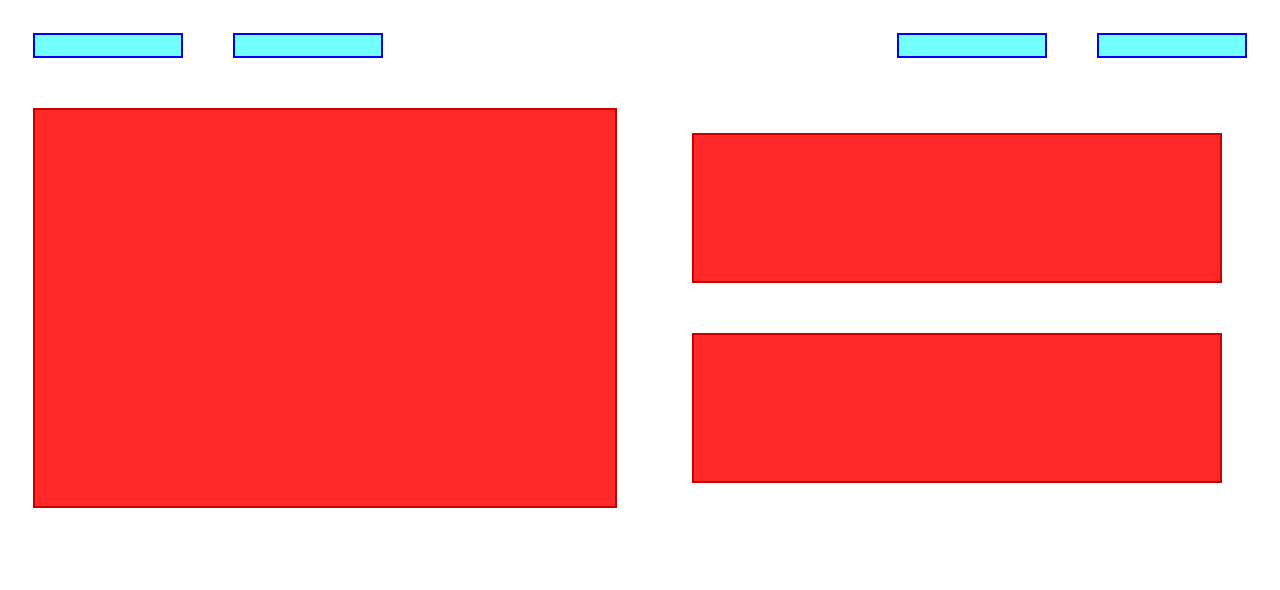
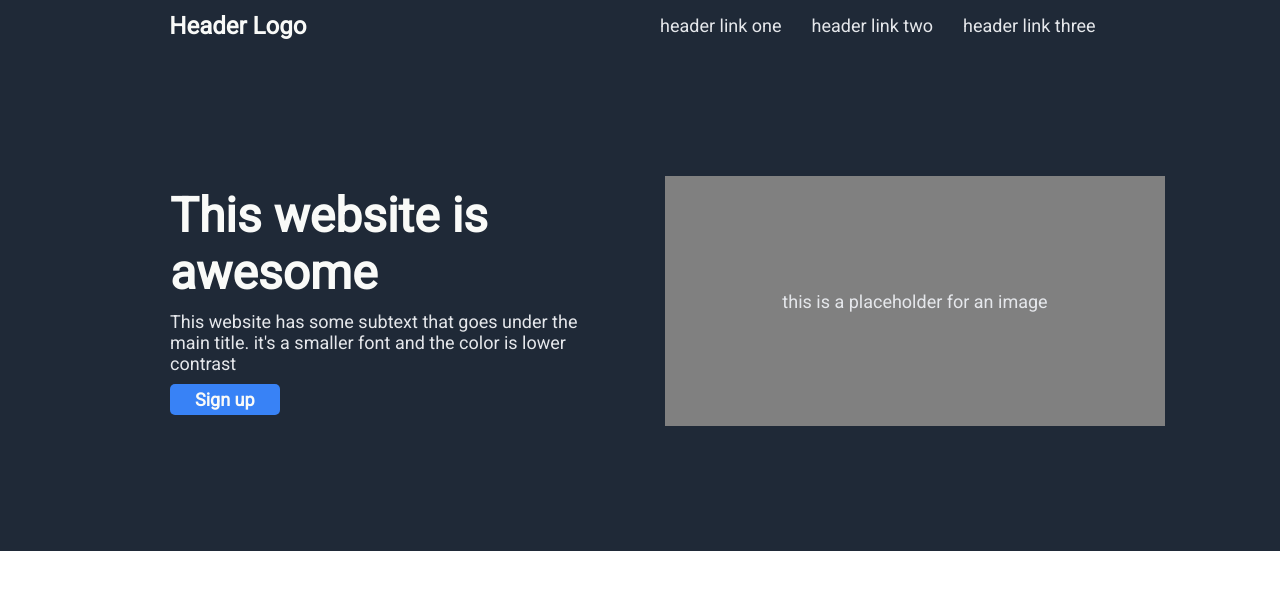
Before and after one commit to singhutsav5502/OdinProjectThings, a plain HTML site: page index.html in a window 1280 px wide. Drawn offline with Linux system fonts and the light colour scheme.

Commit message:
Header and Hero

```diff
--- a/index.css
+++ b/index.css
@@ -1,38 +1,80 @@
 html{
     box-sizing:border-box;
-    /* font-family: lato; */
+    font-family: Roboto;
+}
+*{
+    margin:0px;
+    padding:0px;
 }
 *,*:before,*:after{
     box-sizing:inherit;
 }
 
-.container{
+/* HEADER */
+.header{
+    display:flex;
+    background-color:#1F2937;
+    align-items:center;
+    justify-content: space-around;
+}
+.header.right{
     display:flex;
 }
-.container.top div{
-    background-color: rgba(0, 255, 255, 0.548);
-    border: 2px solid blue;
-    height:25px;
-    margin:25px;
-    width:150px;
+.header .one{
+    font-size:24px;
+    font-weight:bold;
+    color:#F9FAF8;
 }
-.container.top .three{
-    margin-left:auto;
+.header.right div{
+    color:#E5E7EB;
+    font-size: 18px;
+    margin:15px;
 }
-.mid div{
-    background-color:rgba(255, 0, 0, 0.849);
-    border:2px solid rgb(202, 0, 0);
-    flex:1;
-    margin:25px;
+
+/* HERO */
+.Hero{
+    background-color: #1F2937;
+    display: flex;
+    justify-content: center;
+    align-items: center;
+    height:500px;
 }
-.container.mid .left{
-    height:400px;
+.Left{
+    display: flex;
+    flex-direction: column;
+    justify-content: space-between;
+    margin: 50px;
+    width:450px;
 }
-.container.mid .right{
-    background-color: white;
-    border:none;
-    display:flex;
-    flex-direction: column;
-    height:400px;
+.Left div{
+    margin:5px;
+}
+.HeroText{
+    font-size: 48px;
+    color: #F9FAF8;
+    font-weight: bold;
+}
+.SubText{
+    font-size:18px;
+    color:#E5E7EB;
+    flex-wrap: wrap;
+}
+.SignUp{
+    background-color: #3882F6;
+    font-size:18px;
+    font-weight:900;
+    color:#F9FAF8;
+    width:fit-content;
+    padding:5px 25px;
+    border-radius: 5px;
+
+}
+.Right{
+    width:500px;
+    height: 250px;
+    background-color:gray;
+    display: flex;
+    align-items: center;
     justify-content: center;
+
 }
--- a/index.html
+++ b/index.html
@@ -3,22 +3,26 @@
     <head>
         <meta charset="UTF-8">
         <link rel="stylesheet" href="index.css">
+        <link href='https://fonts.googleapis.com/css?family=Roboto' rel='stylesheet'>
     </head>
     <body>
-        <div class="container top">
-
-            <div class="one"></div>
-            <div class="two"></div>
-            <div class="three"></div>
-            <div class="four"></div>
-
+        <div class="header">
+            <div class="one">Header Logo</div>
+            <div class="header right">
+                <div class="two">header link one</div>
+                <div class="three">header link two</div>
+                <div class="four">header link three</div>
+            </div>
         </div>
-        <div class="container mid">
-            <div class="left"></div>
-            <div class="right">
-                <div></div>
-                <div></div>
-        </div>
+        <div class="Hero">
+            <div class="Left">
+                <div class="HeroText">This website is awesome</div>
+                <div class="SubText">This website has some subtext that goes under the main title. it's a smaller font and the color is lower contrast</div>
+                <div class="SignUp">Sign up</div>
+            </div>
+            <div class="Right">
+                <div class="SubText">this is a placeholder for an image</div>
+            </div>
         </div>
     </body>
 </html>
```
